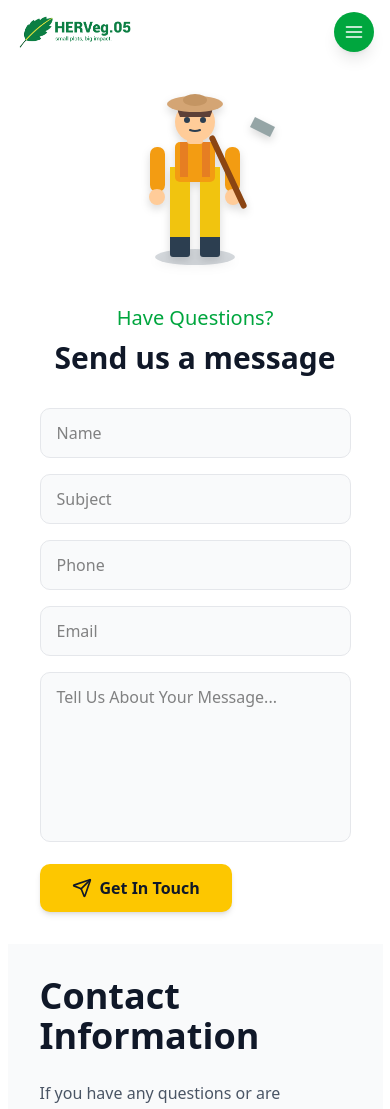
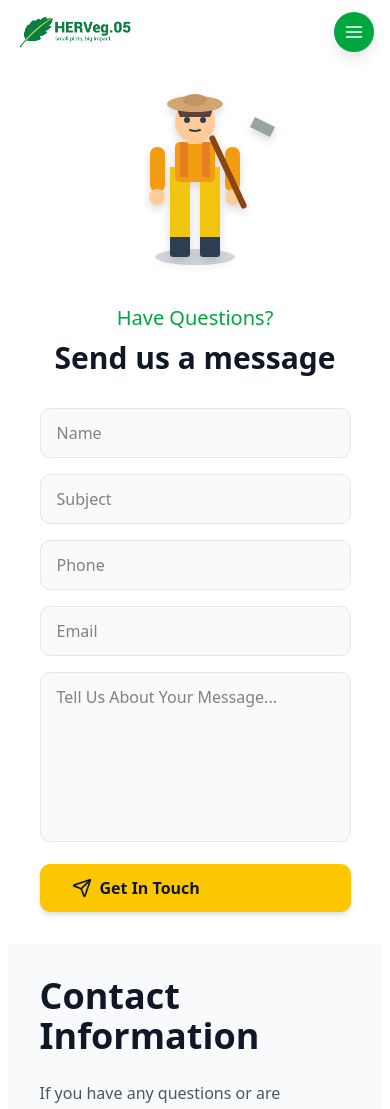
Before and after one commit to Mhando-Z/HervegWeb, a Next.js app: page /contactus in a window 390 px wide. Shown: the top 1109 px of the page. Built offline with nearby package versions, Linux system fonts and the light colour scheme; a web font is replaced by a local one.

Commit message:
Phase One

```diff
--- a/src/components/ContactUs.jsx
+++ b/src/components/ContactUs.jsx
@@ -278,7 +278,7 @@ export default function ContactUs() {
 
               {/* button and notification section */}
 
-              <div className="flex flex-row justify-between w-full">
+              <div className="flex flex-col gap-2 md:flex-row justify-between w-full">
                 <motion.button
                   type="submit"
                   className="bg-yellow-400 cursor-pointer hover:bg-yellow-500 text-gray-900 font-semibold px-8 py-3 rounded-lg flex items-center gap-2 transition-all shadow-md hover:shadow-lg"
```
